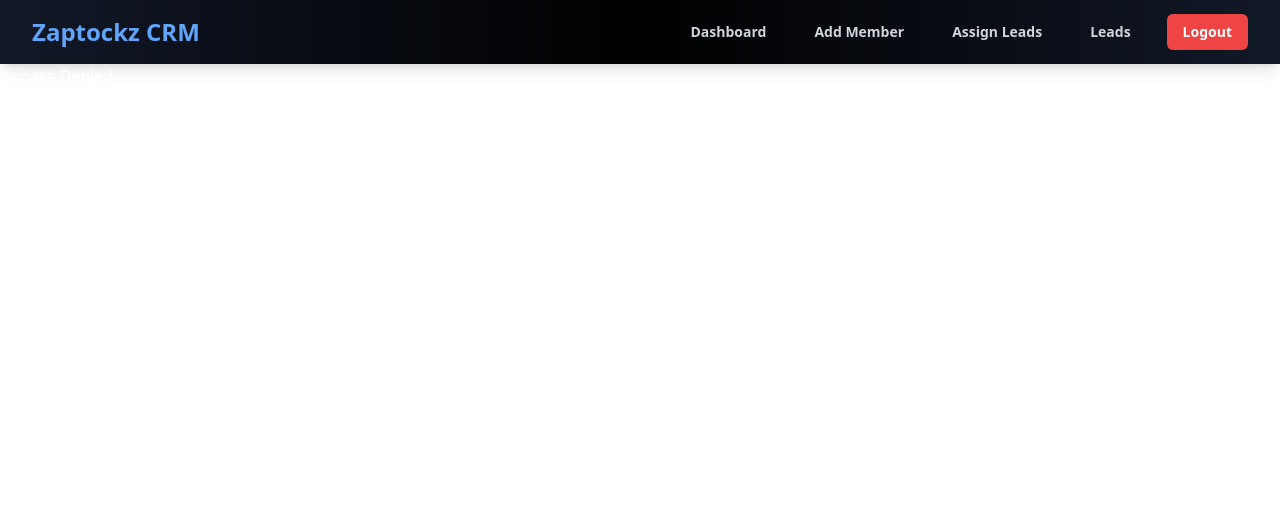
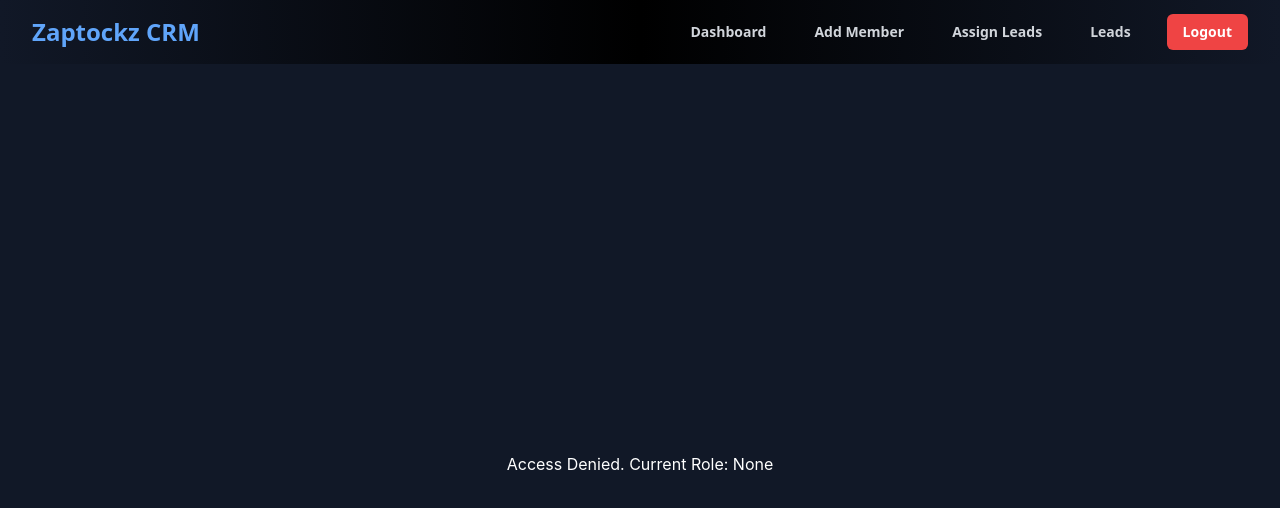
Before and after one commit to abbibo/Zaptoctz-CRM-Production, a React (Create React App) app: page /manager-new in a window 1280 px wide. Shown: the top 508 px of the page. Built offline with nearby package versions, Linux system fonts and the light colour scheme; no server answers; sample sign-in values are in the browser's storage.

Commit message:
Fix blank dashboard issue by styling ProtectedRoute

```diff
--- a/src/components/Shared/ProtectedRoute.js
+++ b/src/components/Shared/ProtectedRoute.js
@@ -5,7 +5,14 @@
 const ProtectedRoute = ({ children, role }) => {
   const { user, role: userRole, loading } = useFirebase();
 
-  if (loading) return <div className="text-white">Loading...</div>;
+  if (loading) {
+    return (
+      <div className="flex items-center justify-center min-h-screen bg-gray-900 text-white">
+        Starting...
+      </div>
+    );
+  }
+
   if (!user) return <Navigate to="/login" />;
 
   // If the user's role doesn't match the required role, redirect them to their respective dashboard
@@ -14,7 +21,11 @@
     if (userRole === "manager") return <Navigate to="/manager-dashboard" />;
     if (userRole === "member") return <Navigate to="/member-dashboard" />;
     // Fallback if role is not recognized or claim is missing yet
-    return <div className="text-white">Access Denied</div>;
+    return (
+      <div className="flex items-center justify-center min-h-screen bg-gray-900 text-white">
+        Access Denied. Current Role: {userRole || "None"}
+      </div>
+    );
   }
 
   return children;
```
Also changed, not shown: 1 other file (tests, documents, lock files or other folders).
